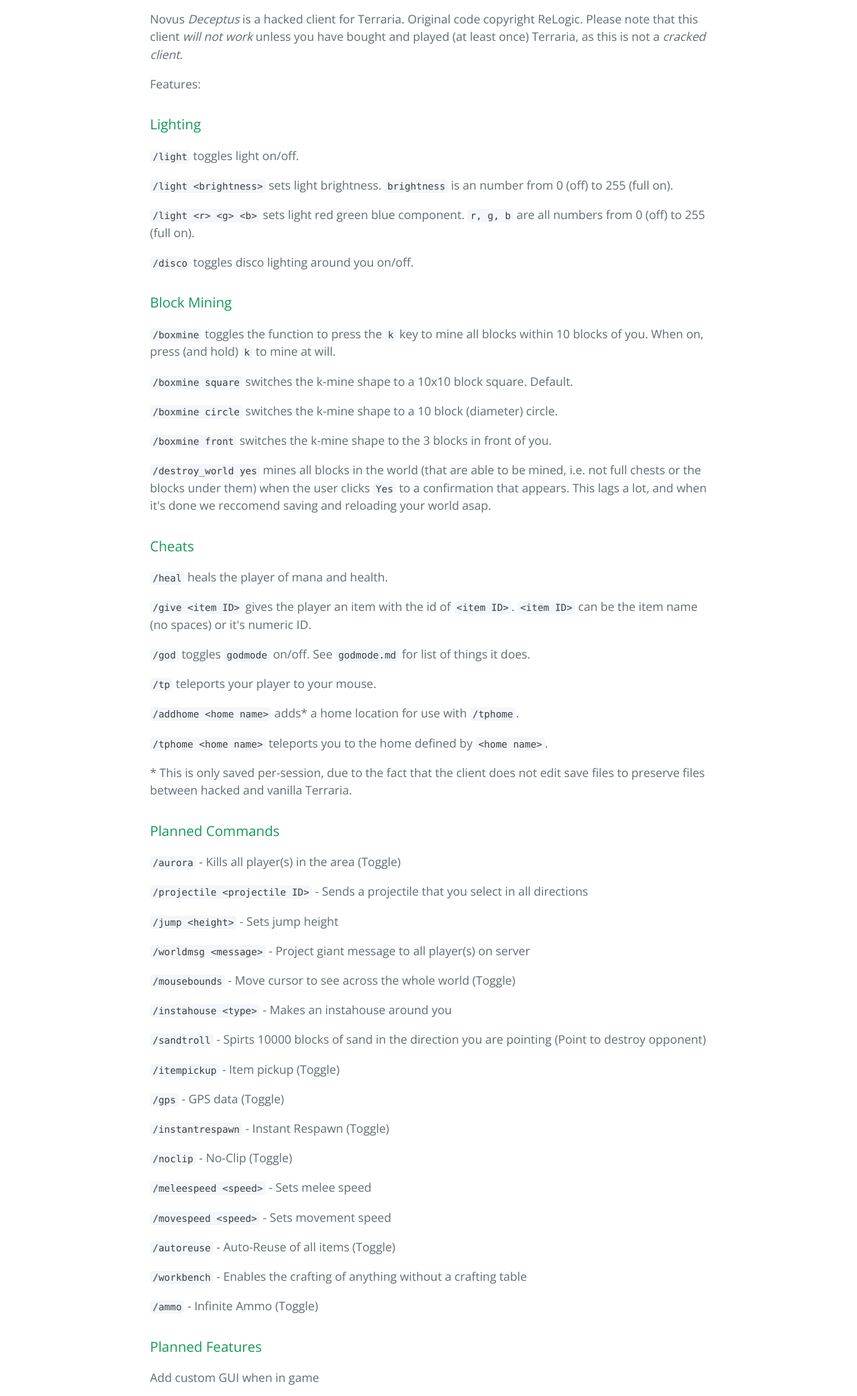
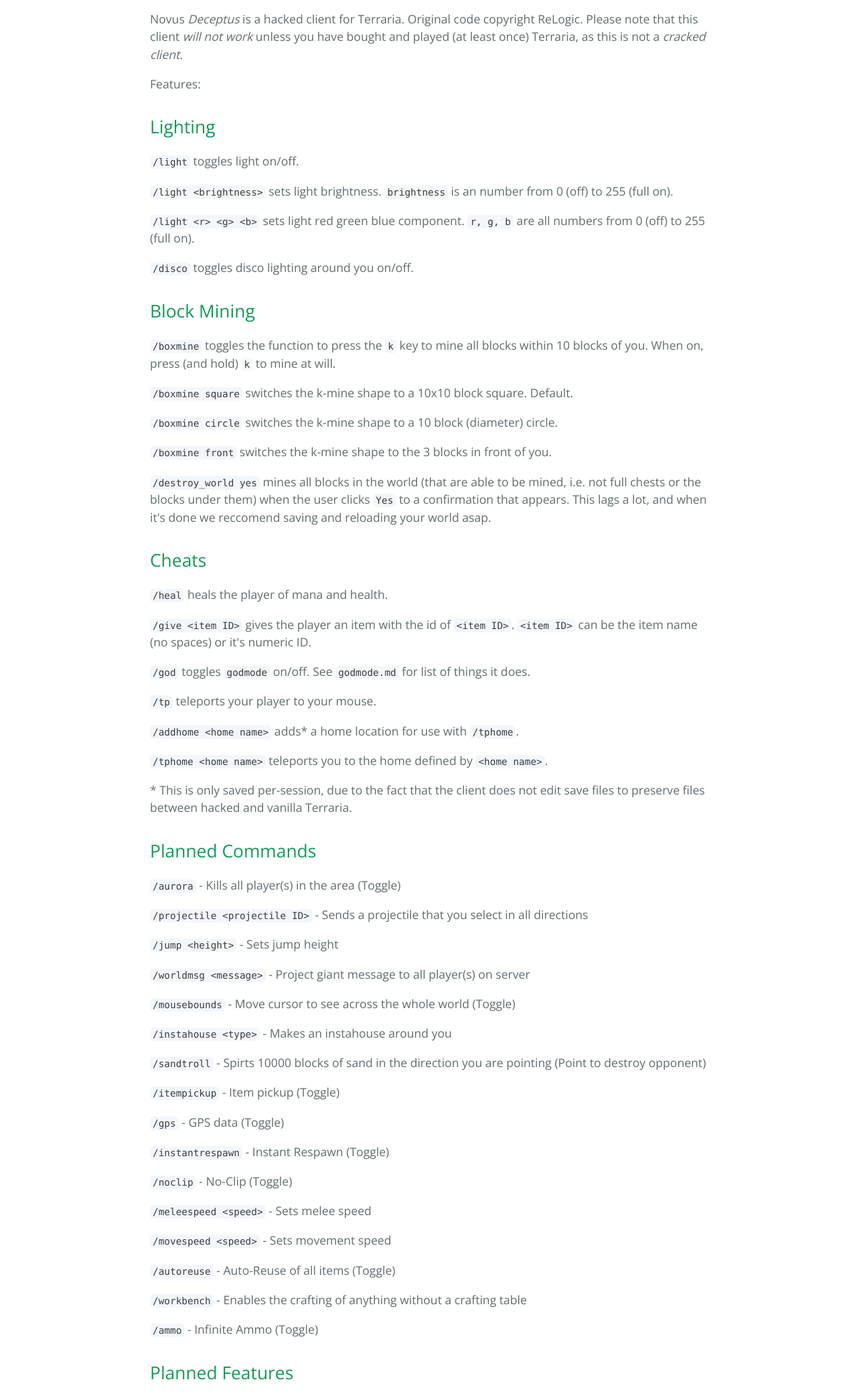
Before and after one commit to Sh1dowdude/Deceptus, a plain HTML site: page index.html in a window 1280 px wide. Shown: the part 470-2554 px from the top of the page at 67% size. Drawn offline with nearby package versions, Linux system fonts and the light colour scheme.

```diff
--- a/index.html
+++ b/index.html
@@ -27,8 +27,8 @@
 
 <p>Features:</p>
 
-<h3>
-<a id="lighting" class="anchor" href="#lighting" aria-hidden="true"><span class="octicon octicon-link"></span></a>Lighting</h3>
+<h2>
+<a id="lighting" class="anchor" href="#lighting" aria-hidden="true"><span class="octicon octicon-link"></span></a>Lighting</h2>
 
 <p><code>/light</code> toggles light on/off.</p>
 
@@ -38,8 +38,8 @@
 
 <p><code>/disco</code> toggles disco lighting around you on/off.</p>
 
-<h3>
-<a id="block-mining" class="anchor" href="#block-mining" aria-hidden="true"><span class="octicon octicon-link"></span></a>Block Mining</h3>
+<h2>
+<a id="block-mining" class="anchor" href="#block-mining" aria-hidden="true"><span class="octicon octicon-link"></span></a>Block Mining</h2>
 
 <p><code>/boxmine</code> toggles the function to press the <code>k</code> key to mine all blocks within 10 blocks of you. When on, press (and hold) <code>k</code> to mine at will.</p>
 
@@ -51,8 +51,8 @@
 
 <p><code>/destroy_world yes</code> mines all blocks in the world (that are able to be mined, i.e. not full chests or the blocks under them) when the user clicks <code>Yes</code> to a confirmation that appears. This lags a lot, and when it's done we reccomend saving and reloading your world asap.</p>
 
-<h3>
-<a id="cheats" class="anchor" href="#cheats" aria-hidden="true"><span class="octicon octicon-link"></span></a>Cheats</h3>
+<h2>
+<a id="cheats" class="anchor" href="#cheats" aria-hidden="true"><span class="octicon octicon-link"></span></a>Cheats</h2>
 
 <p><code>/heal</code> heals the player of mana and health.</p>
 
@@ -68,8 +68,8 @@
 
 <p>* This is only saved per-session, due to the fact that the client does not edit save files to preserve files between hacked and vanilla Terraria.</p>
 
-<h3>
-<a id="planned-commands" class="anchor" href="#planned-commands" aria-hidden="true"><span class="octicon octicon-link"></span></a>Planned Commands</h3>
+<h2>
+<a id="planned-commands" class="anchor" href="#planned-commands" aria-hidden="true"><span class="octicon octicon-link"></span></a>Planned Commands</h2>
 
 <p><code>/aurora</code> - Kills all player(s) in the area (Toggle)</p>
 
@@ -103,8 +103,8 @@
 
 <p><code>/ammo</code> - Infinite Ammo (Toggle)</p>
 
-<h3>
-<a id="planned-features" class="anchor" href="#planned-features" aria-hidden="true"><span class="octicon octicon-link"></span></a>Planned Features</h3>
+<h2>
+<a id="planned-features" class="anchor" href="#planned-features" aria-hidden="true"><span class="octicon octicon-link"></span></a>Planned Features</h2>
 
 <p>Add custom GUI when in game</p>
 
@@ -120,6 +120,16 @@
 
     </section>
 
+            <script type="text/javascript">
+            var gaJsHost = (("https:" == document.location.protocol) ? "https://ssl." : "http://www.");
+            document.write(unescape("%3Cscript src='" + gaJsHost + "google-analytics.com/ga.js' type='text/javascript'%3E%3C/script%3E"));
+          </script>
+          <script type="text/javascript">
+            try {
+              var pageTracker = _gat._getTracker("UA-61425756-1");
+            pageTracker._trackPageview();
+            } catch(err) {}
+          </script>
 
   </body>
 </html>
```
Also changed, not shown: params.json (+1 -1 lines).
